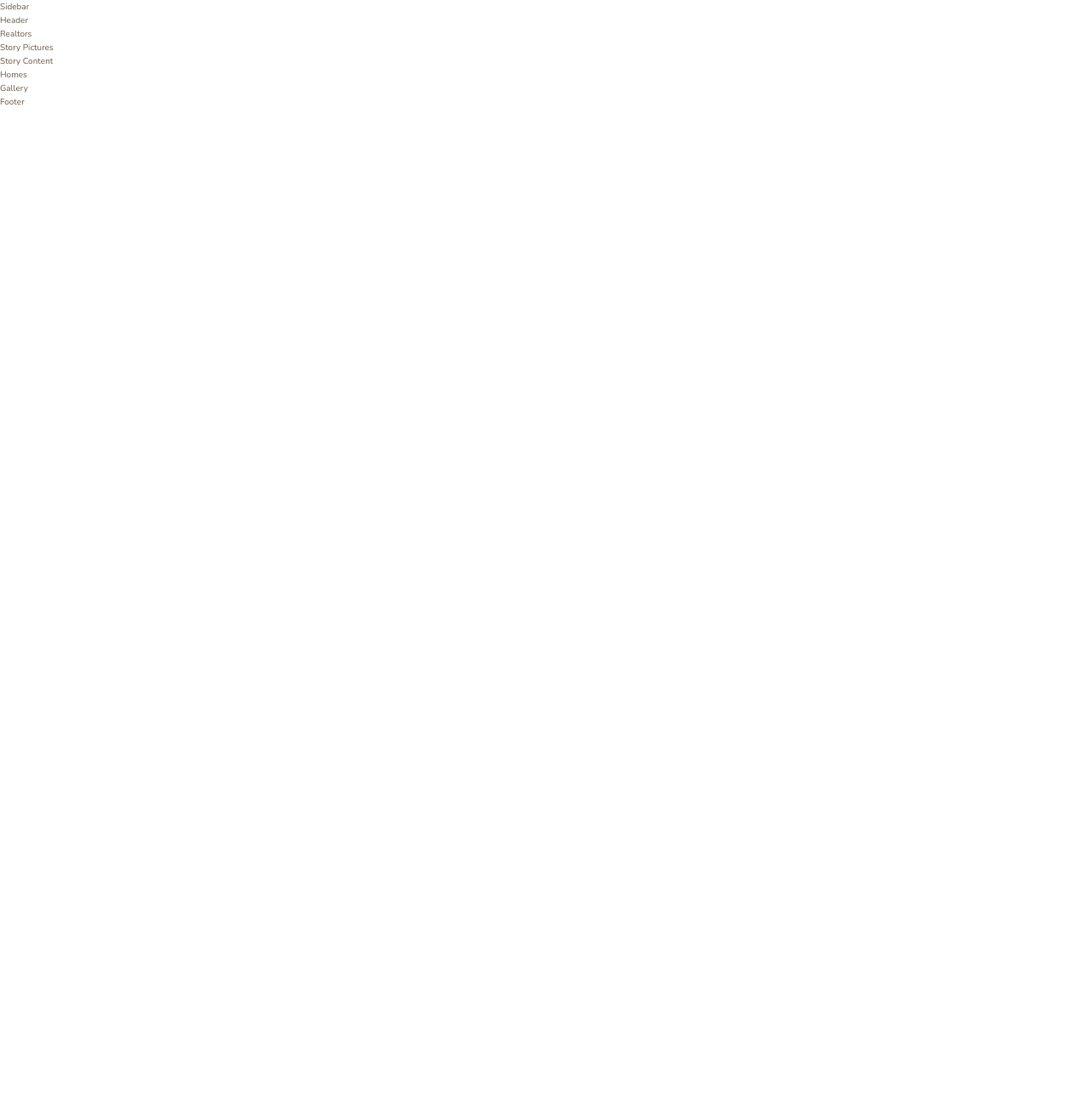
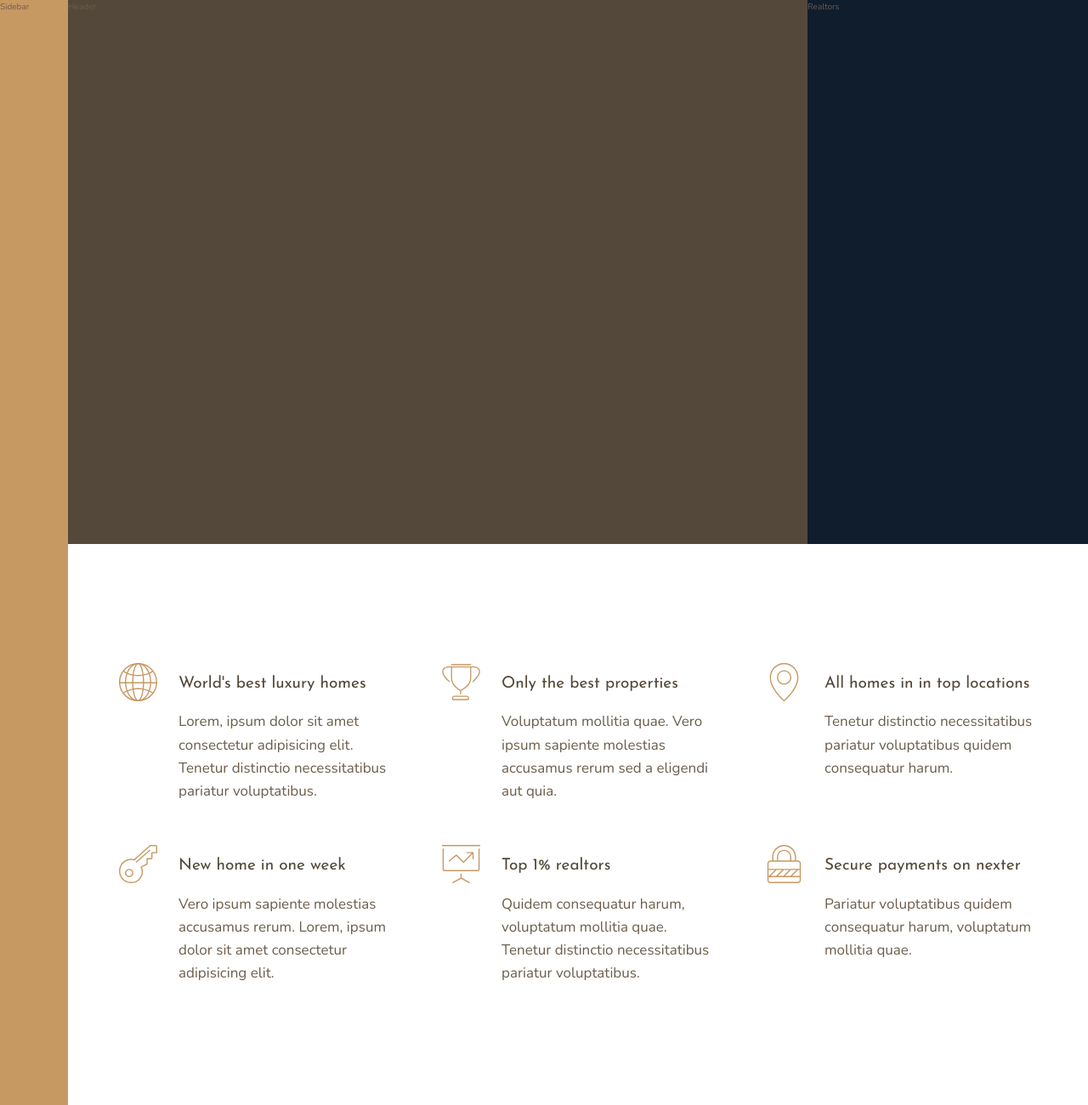
Before and after one commit to Osama-Makhlouph/Nexture-Project, a website: page index.html in a window 1280 px wide. Shown: the top 1300 px of the page at 85% size. Before the commit the page ends 800 px from the top, so only its background shows below. Drawn offline with nearby package versions, Linux system fonts and the light colour scheme; files that its build step writes are made by us from their sources.

Commit message:
Added features section

```diff
--- a/index.html
+++ b/index.html
@@ -17,7 +17,60 @@
     <aside class="sidebar">Sidebar</aside>
     <header class="headr">Header</header>
     <div class="realtor">Realtors</div>
-    <section class="features"></section>
+    <section class="features">
+        <div class="feature">
+            <svg class="feature__icon">
+                <use xlink:href="img/sprite.svg#icon-global"></use>
+            </svg>
+            <h4 class="heading-4 heading-4--dark">World's best luxury homes</h4>
+            <p class="feature__text">Lorem, ipsum dolor sit amet consectetur adipisicing elit. Tenetur distinctio
+                necessitatibus pariatur voluptatibus.</p>
+        </div>
+
+        <div class="feature">
+            <svg class="feature__icon">
+                <use xlink:href="img/sprite.svg#icon-trophy"></use>
+            </svg>
+            <h4 class="heading-4 heading-4--dark">Only the best properties</h4>
+            <p class="feature__text">Voluptatum mollitia quae. Vero ipsum sapiente molestias accusamus rerum sed a
+                eligendi aut quia.</p>
+        </div>
+
+        <div class="feature">
+            <svg class="feature__icon">
+                <use xlink:href="img/sprite.svg#icon-map-pin"></use>
+            </svg>
+            <h4 class="heading-4 heading-4--dark">All homes in in top locations</h4>
+            <p class="feature__text">Tenetur distinctio necessitatibus pariatur voluptatibus quidem consequatur harum.
+            </p>
+        </div>
+
+        <div class="feature">
+            <svg class="feature__icon">
+                <use xlink:href="img/sprite.svg#icon-key"></use>
+            </svg>
+            <h4 class="heading-4 heading-4--dark">New home in one week</h4>
+            <p class="feature__text">Vero ipsum sapiente molestias accusamus rerum. Lorem, ipsum dolor sit amet
+                consectetur adipisicing elit.</p>
+        </div>
+
+        <div class="feature">
+            <svg class="feature__icon">
+                <use xlink:href="img/sprite.svg#icon-presentation"></use>
+            </svg>
+            <h4 class="heading-4 heading-4--dark">Top 1% realtors</h4>
+            <p class="feature__text">Quidem consequatur harum, voluptatum mollitia quae. Tenetur distinctio
+                necessitatibus pariatur voluptatibus.</p>
+        </div>
+
+        <div class="feature">
+            <svg class="feature__icon">
+                <use xlink:href="img/sprite.svg#icon-lock"></use>
+            </svg>
+            <h4 class="heading-4 heading-4--dark">Secure payments on nexter</h4>
+            <p class="feature__text">Pariatur voluptatibus quidem consequatur harum, voluptatum mollitia quae.</p>
+        </div>
+    </section>
     <div class="story__pictures">Story Pictures</div>
     <div class="story__content">Story Content</div>
     <section class="homes">Homes</section>
--- a/sass/_base.scss
+++ b/sass/_base.scss
@@ -31,3 +31,13 @@ body {
   font-weight: 300;
   line-height: 1.6;
 }
+
+.container {
+  display: grid;
+  grid-template-rows: 80vh min-content 40vw min-content repeat(3, min-content);
+  grid-template-columns:
+    [sidebar-start] 8rem [sidebar-end full-start] minmax(6rem, 1fr)
+    [center-start] repeat(8, [col-start] minmax(min-content, 14rem) [col-end])
+    [center-end]
+    minmax(6rem, 1fr) [full-end];
+}
--- a/sass/_features.scss
+++ b/sass/_features.scss
@@ -0,0 +1,26 @@
+.features {
+  grid-column: center-start / center-end;
+  margin: 15rem 0;
+  display: grid;
+  grid-template-columns: repeat(auto-fit, minmax(25rem, 1fr));
+  grid-gap: 6rem;
+  align-items: start;
+}
+
+.feature {
+  display: grid;
+  grid-template-columns: min-content 1fr;
+  grid-row-gap: 1.5rem;
+  grid-column-gap: 2.5rem;
+
+  &__icon {
+    height: 4.5rem;
+    width: 4.5rem;
+    fill: $color-primary;
+    grid-row: 1 / span 2;
+    transform: translateY(-1rem);
+  }
+  &__text {
+    font-size: 1.7rem;
+  }
+}
--- a/sass/_footer.scss
+++ b/sass/_footer.scss
@@ -0,0 +1,4 @@
+.footer {
+  background-color: $color-secondary;
+  grid-column: full-start / full-end;
+}
--- a/sass/_gallery.scss
+++ b/sass/_gallery.scss
@@ -0,0 +1,4 @@
+.gallery {
+  background-color: $color-grey-dark-1;
+  grid-column: full-start / full-end;
+}
--- a/sass/_header.scss
+++ b/sass/_header.scss
@@ -0,0 +1,4 @@
+.headr {
+  background-color: $color-grey-dark-1;
+  grid-column: full-start/ col-end 6;
+}
--- a/sass/_homes.scss
+++ b/sass/_homes.scss
@@ -0,0 +1,4 @@
+.homes {
+  background-color: $color-secondary;
+  grid-column: center-start / center-end;
+}
--- a/sass/_realtors.scss
+++ b/sass/_realtors.scss
@@ -0,0 +1,4 @@
+.realtor {
+  background-color: $color-secondary;
+  grid-column: col-start 7 / full-end;
+}
--- a/sass/_sidebar.scss
+++ b/sass/_sidebar.scss
@@ -0,0 +1,5 @@
+.sidebar {
+  background-color: $color-primary;
+  grid-column: sidebar-start / sidebar-end;
+  grid-row: 1 / -1;
+}
--- a/sass/_story.scss
+++ b/sass/_story.scss
@@ -0,0 +1,10 @@
+.story {
+  &__pictures {
+    background-color: $color-primary;
+    grid-column: full-start / col-end 4;
+  }
+  &__content {
+    background-color: $color-grey-light-1;
+    grid-column: col-start 5 / full-end;
+  }
+}
--- a/sass/_typography.scss
+++ b/sass/_typography.scss
@@ -0,0 +1,24 @@
+%heading {
+  font-family: $font-display;
+  font-weight: 400;
+}
+.heading-1 {
+  @extend %heading;
+}
+.heading-2 {
+  @extend %heading;
+}
+
+.heading-3 {
+  @extend %heading;
+}
+.heading-4 {
+  @extend %heading;
+  font-size: 1.9rem;
+  &--light {
+    color: $color-grey-light-1;
+  }
+  &--dark {
+    color: $color-grey-dark-1;
+  }
+}
```
Also changed, not shown: css/style.css (added).
